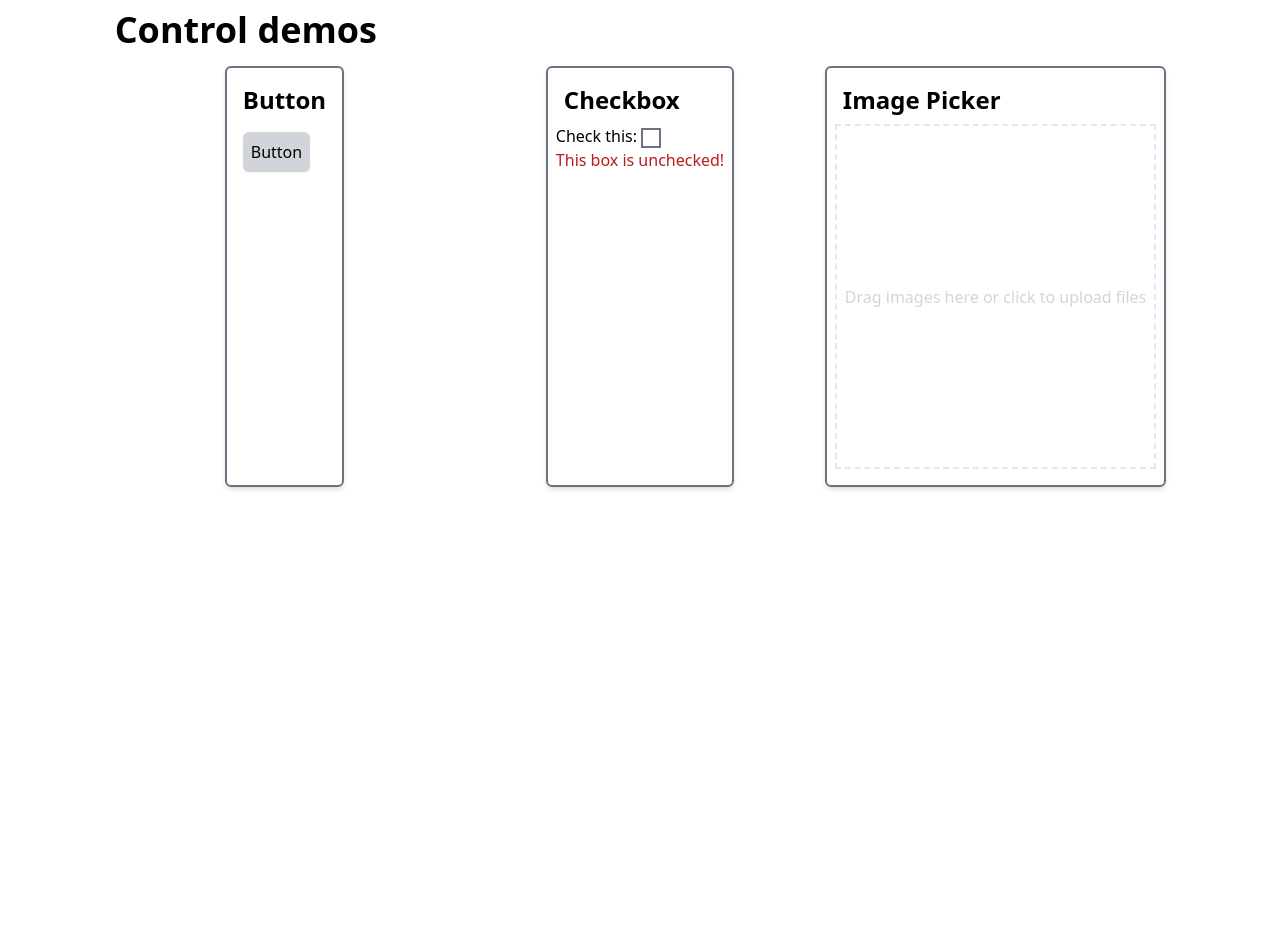
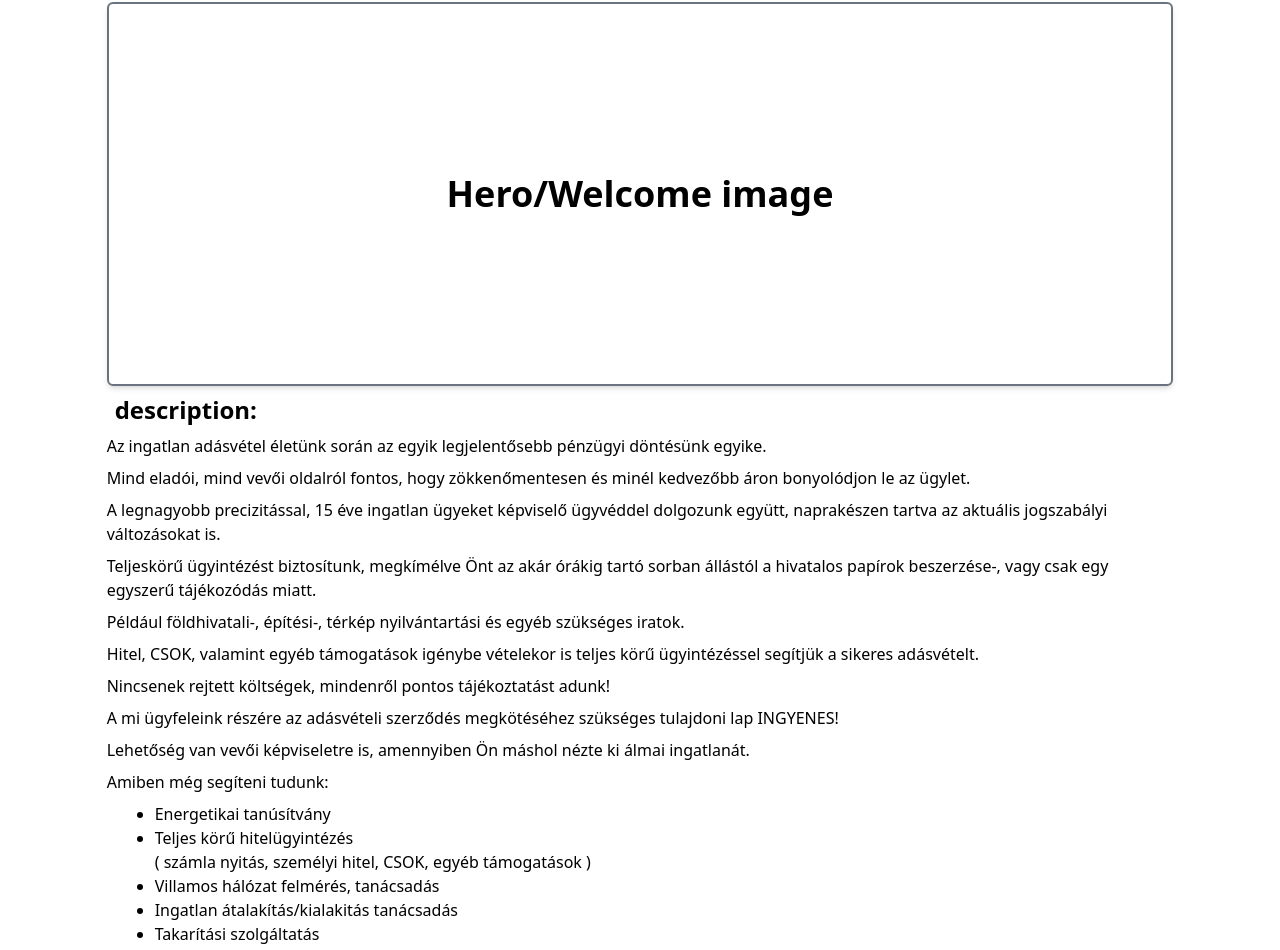
Before and after one commit to otottkovi2/real_estate_frontend, a Vue app: page / in a window 1280 px wide. Shown: the part 90-1040 px from the top of the page. Before the commit the page ends 892 px from the top, so only its background shows below. Built offline with nearby package versions, Linux system fonts and the light colour scheme.

Commit message:
started static site, basic site layout

```diff
--- a/src/components/Nav/NavBar.vue
+++ b/src/components/Nav/NavBar.vue
@@ -4,7 +4,7 @@ import NavItem from "@/components/Nav/NavItem.vue";
 </script>
 
 <template>
-<nav class="grid grid-cols-4 w-7/12 p-4 mb-4 sticky top-0 bg-white bg-opacity-75 rounded-md">
+<nav class="grid grid-cols-4 w-7/12 p-4 mb-4 sticky top-0 bg-white bg-opacity-75 rounded-b-md">
   <div>
     logo goes here
   </div>
--- a/src/views/HomeView.vue
+++ b/src/views/HomeView.vue
@@ -6,59 +6,53 @@ import Card from "@/components/Layout/Card.vue"
 import Button from "@/components/Controls/Button.vue"
 import Checkbox from "@/components/Controls/Checkbox.vue";
 import ImagePicker from "@/components/Controls/ImagePicker.vue";
-
-let isBoxChecked = ref(false)
-const uploadedFiles = ref([])
-function toggleBox(id)  {
-  if(id !== "1") return
-  isBoxChecked.value = !isBoxChecked.value
-}
-
-function listUploadedFiles(paths) {
-  console.log(paths)
-  uploadedFiles.value = paths
-}
 </script>
 
 <template>
-  <TitleText>Control demos</TitleText>
-  <div class="grid grid-cols-3">
-    <Card>
-      <template #card-header>
-        <SubTitleText>Button</SubTitleText>
-      </template>
-      <template #default>
-        <Button name="Button" :onClick="()=>{}"></Button>
-      </template>
-    </Card>
-    <Card>
-      <template #card-header>
-        <SubTitleText>Checkbox</SubTitleText>
-      </template>
-      <template #default>
-        <Checkbox label="Check this:" id="1" @box-checked="toggleBox"></Checkbox>
-      </template>
-      <template #card-footer>
-        <div class="text-green-800" v-if="isBoxChecked">This box is checked!</div>
-        <div class="text-red-700" v-else>This box is unchecked!</div>
-      </template>
-    </Card>
-    <Card>
-      <template #card-header>
-        <SubTitleText>Image Picker</SubTitleText>
-      </template>
-      <template #default>
-        <ImagePicker :showPreviews="false" @file-uploaded="listUploadedFiles"></ImagePicker>
-      </template>
-      <template #card-footer>
-        <ul>
-          <li v-for="path in uploadedFiles">{{path}}</li>
-        </ul>
-      </template>
-    </Card>
-  </div>
+  <section class="min-h-96 border-2 border-gray-500 rounded-md flex justify-center items-center shadow-md
+  hover:shadow-inner">
+    <TitleText>Hero/Welcome image</TitleText>
+  </section>
+  <section>
+    <SubTitleText>description:</SubTitleText>
+    <p>Az ingatlan adásvétel életünk során az egyik legjelentősebb pénzügyi döntésünk egyike.</p>
+    <p>Mind eladói, mind vevői oldalról fontos, hogy zökkenőmentesen és minél kedvezőbb áron bonyolódjon le az ügylet.
+    </p>
+    <p>A legnagyobb precizitással, 15 éve ingatlan ügyeket képviselő ügyvéddel dolgozunk együtt, naprakészen tartva az
+      aktuális jogszabályi változásokat is.</p>
+    <p>Teljeskörű ügyintézést biztosítunk, megkímélve Önt az akár órákig tartó sorban állástól a hivatalos papírok
+      beszerzése-, vagy csak egy egyszerű tájékozódás miatt.</p>
+    <p>Például földhivatali-, építési-, térkép nyilvántartási és egyéb szükséges iratok.</p>
+    <p>Hitel, CSOK, valamint egyéb támogatások igénybe vételekor is teljes körű ügyintézéssel segítjük a sikeres
+      adásvételt.</p>
+    <p>Nincsenek rejtett költségek, mindenről pontos tájékoztatást adunk!</p>
+    <p>A mi ügyfeleink részére az adásvételi szerződés megkötéséhez szükséges tulajdoni lap INGYENES!</p>
+    <p>Lehetőség van vevői képviseletre is, amennyiben Ön máshol nézte ki álmai ingatlanát.</p>
+    <p>Amiben még segíteni tudunk:</p>
+    <ul>
+      <li>Energetikai tanúsítvány</li>
+      <li>Teljes körű hitelügyintézés<br/>(&nbsp;számla nyitás, személyi hitel, CSOK, egyéb támogatások&nbsp;)</li>
+      <li>Villamos hálózat felmérés, tanácsadás</li>
+      <li>Ingatlan átalakítás/kialakitás tanácsadás</li>
+      <li>Takarítási szolgáltatás</li>
+      <li>Lomtalanítás</li>
+      <li>Kisebb felújítási-, javítási munkálatok</li>
+    </ul>
+    <h5 class="text-lg font-semibold">Fontos Önnek a gyorsaság, precizitás, tapasztalat, korrektség?</h5>
+    <h3 class="text-xl font-semibold ml-2">Jó helyen van!</h3>
+  </section>
+  <section class="min-h-lvh border-2 border-gray-500 rounded-md flex">
+    <SubTitleText>House highlights go here</SubTitleText>
+  </section>
 </template>
 
 <style scoped>
+p,ul {
+  margin-bottom: 6pt;
+}
 
+li {
+  list-style: disc;
+  margin-left:3rem;
+}
 </style>
```
